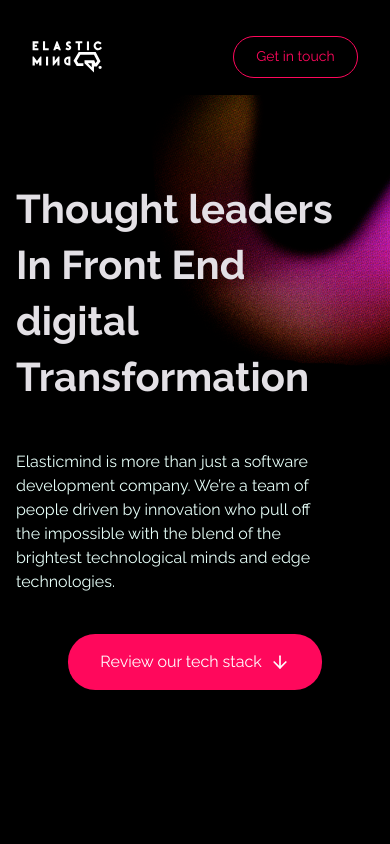
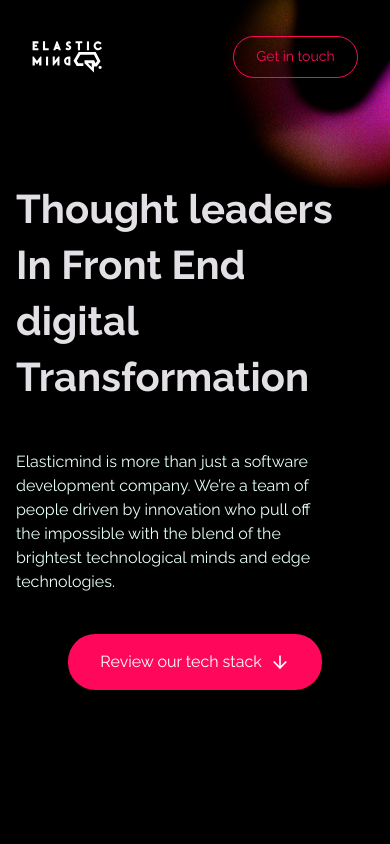
Before and after one commit to monobis/elasticmind-backup, a Next.js app: page / in a window 390 px wide. Shown: the top 844 px of the page. Built offline with nearby package versions, Linux system fonts and the light colour scheme.

Commit message:
ajustes de responsividade header

```diff
--- a/src/app/page.module.css
+++ b/src/app/page.module.css
@@ -2,7 +2,7 @@
   background-image: url("/bg-image.png");
   background-repeat: no-repeat;
   background-size: 70%;
-  background-position: right;
+  background-position: right top;
   height: 100vh;
   width: 100%;
   color: white;
@@ -462,11 +462,6 @@
   }
 }
 @media (max-width: 500px) {
-  .container {
-    background-size: 100%;
-    height: 55vh;
-  }
-
   .centerContent {
     width: 100%;
     margin-top: 6rem;
```
